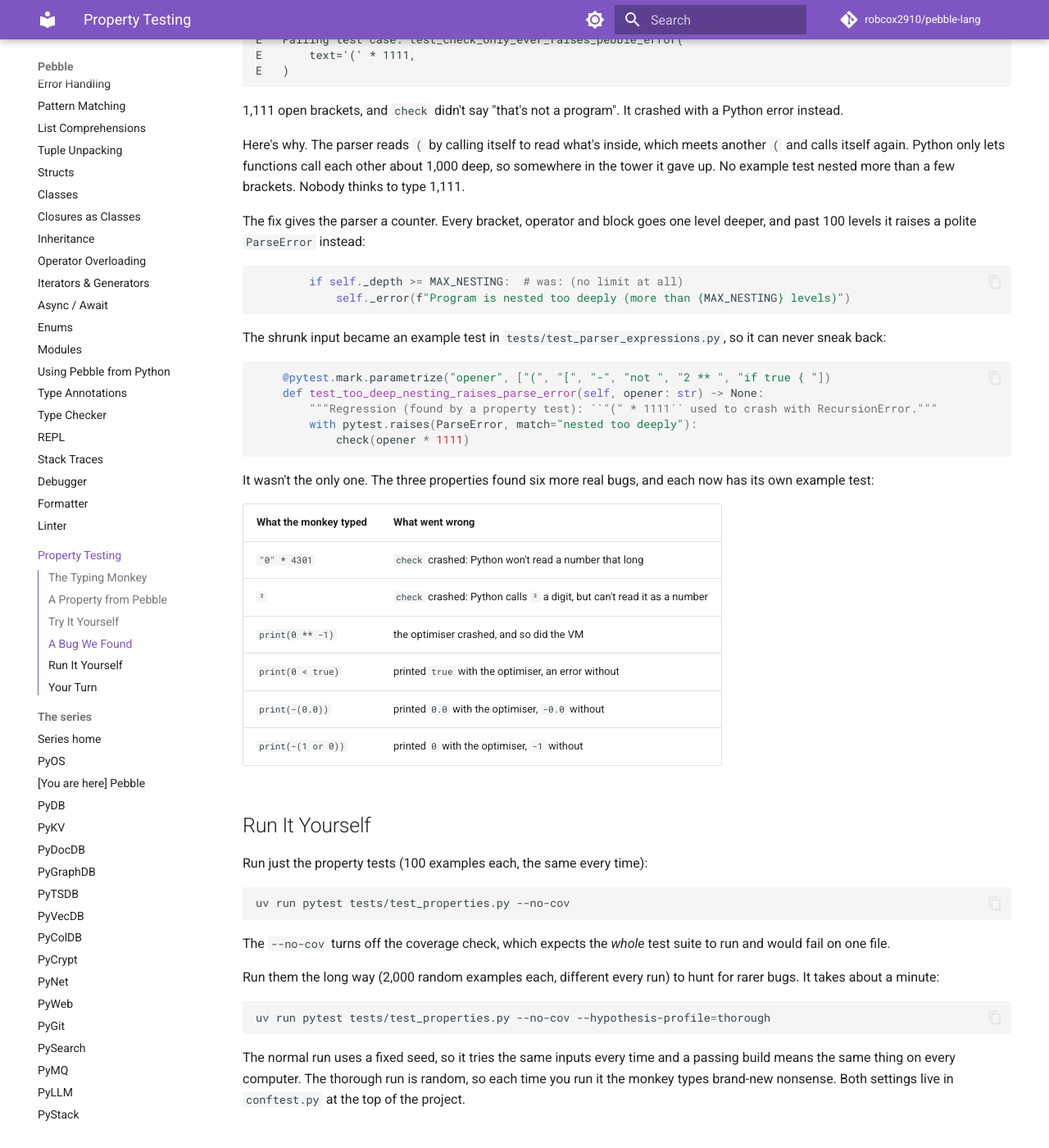
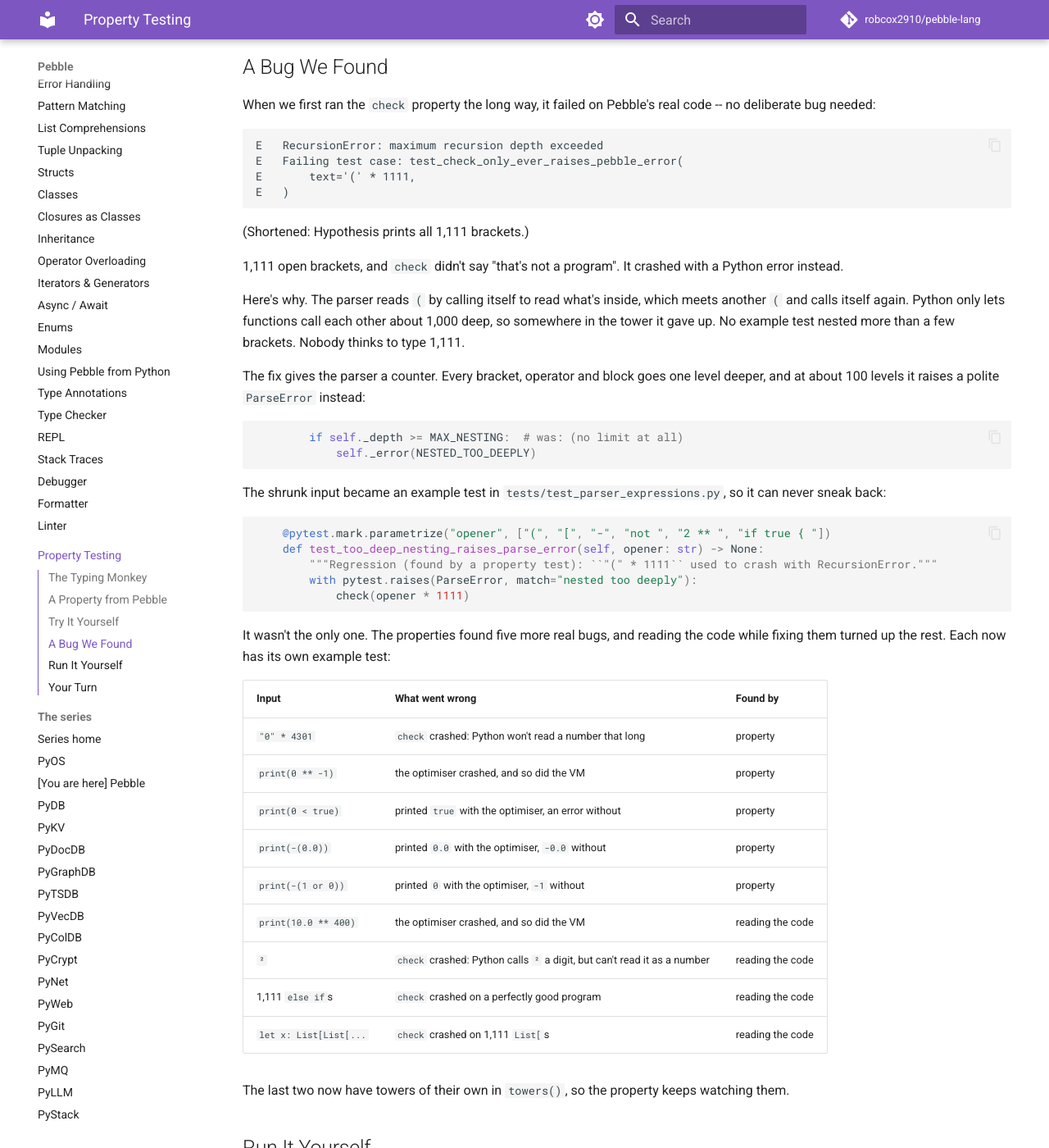
Before and after one commit to robcox2910/pebble-lang, an MkDocs documentation site: the page built from docs/property-testing.md, in a window 1280 px wide and 1400 px high, scrolled down 3669 px. Shown: the whole window at 82% size. Built offline with MkDocs 1.6.1 and Material for MkDocs 9.7.7, drawn with Linux system fonts in a browser that asks for light colours; comment, search, counter and statistics services are not loaded; some of the changed text lies outside the part shown.

Commit message:
docs: say which bugs the properties found and which we found by hand
Co-Authored-By: Claude Opus 5.5 <noreply@anthropic.com>

````diff
--- a/docs/property-testing.md
+++ b/docs/property-testing.md
@@ -56,15 +56,21 @@ def pebble_soup() -> st.SearchStrategy[str]:
     return st.lists(pebble_pieces(), max_size=30).map("".join)
 
 
-def repeat(piece: str, times: int) -> str:
-    """Return *piece* written out *times* times in a row."""
-    return piece * times
+# What a tower starts with, and the piece it stacks: "List[" only nests
+# inside a type annotation, and "else if" only follows an "if".
+TOWER_PIECES = [
+    ("", "("), ("", "["), ("", "{"), ("", "-"), ("", "not "), ("", "~"),
+    ("", "0"), ("", "9"), ("", "if x { "),
+    ("let x: ", "List["), ("if x {}", " else if x {}"),
+]  # fmt: skip
 
 
-def towers() -> st.SearchStrategy[str]:
-    """Make one opener or digit stacked up to 5,000 times, like 5,000 open brackets."""
-    pieces = st.sampled_from(["(", "[", "{", "-", "not ", "~", "0", "9", "if x { "])
-    return st.builds(repeat, pieces, st.integers(min_value=0, max_value=LONGEST_REPEAT))
+@st.composite
+def towers(draw: st.DrawFn) -> str:
+    """Make one piece stacked up to 5,000 times, like 5,000 open brackets."""
+    start, piece = draw(st.sampled_from(TOWER_PIECES))
+    times = draw(st.integers(min_value=0, max_value=LONGEST_REPEAT))
+    return start + piece * times
 
 
 def scraps_of_text() -> st.SearchStrategy[str]:
@@ -87,8 +93,11 @@ Line by line:
 - **`pebble_soup()`** is the monkey that has learnt some Pebble. It glues
   real pieces together (`let`, `{`, `"`...), so the parser gets past the
   first character and has real work to do.
-- **`towers()`** stacks one opener or digit up to 5,000 times. Very deep
-  or very long input is where hand-written code most often gives up.
+- **`towers()`** stacks one piece up to 5,000 times: an opener, a digit,
+  `List[` after `let x: `, or `else if x {}` after `if x {}`. Very deep or
+  very long input is where hand-written code most often gives up.
+- **`@st.composite`** lets a strategy `draw` from other strategies, one
+  step at a time, and then build its answer from what it drew.
 - **`st.one_of(...)`** picks one of the three recipes each time.
 - **`@given(text=scraps_of_text())`** tells Hypothesis to run the test
   many times (100 in a normal run), each time with a fresh `text`.
@@ -188,6 +197,8 @@ E       text='(' * 1111,
 E   )
 ```
 
+(Shortened: Hypothesis prints all 1,111 brackets.)
+
 1,111 open brackets, and `check` didn't say "that's not a program". It
 crashed with a Python error instead.
 
@@ -198,12 +209,12 @@ gave up. No example test nested more than a few brackets. Nobody thinks
 to type 1,111.
 
 The fix gives the parser a counter. Every bracket, operator and block
-goes one level deeper, and past 100 levels it raises a polite
+goes one level deeper, and at about 100 levels it raises a polite
 `ParseError` instead:
 
 ```python
         if self._depth >= MAX_NESTING:  # was: (no limit at all)
-            self._error(f"Program is nested too deeply (more than {MAX_NESTING} levels)")
+            self._error(NESTED_TOO_DEEPLY)
 ```
 
 The shrunk input became an example test in
@@ -217,17 +228,24 @@ The shrunk input became an example test in
             check(opener * 1111)
 ```
 
-It wasn't the only one. The three properties found six more real bugs,
-and each now has its own example test:
+It wasn't the only one. The properties found five more real bugs, and
+reading the code while fixing them turned up the rest. Each now has its
+own example test:
 
-| What the monkey typed | What went wrong |
-|---|---|
-| `"0" * 4301` | `check` crashed: Python won't read a number that long |
-| `²` | `check` crashed: Python calls `²` a digit, but can't read it as a number |
-| `print(0 ** -1)` | the optimiser crashed, and so did the VM |
-| `print(0 < true)` | printed `true` with the optimiser, an error without |
-| `print(-(0.0))` | printed `0.0` with the optimiser, `-0.0` without |
-| `print(-(1 or 0))` | printed `0` with the optimiser, `-1` without |
+| Input | What went wrong | Found by |
+|---|---|---|
+| `"0" * 4301` | `check` crashed: Python won't read a number that long | property |
+| `print(0 ** -1)` | the optimiser crashed, and so did the VM | property |
+| `print(0 < true)` | printed `true` with the optimiser, an error without | property |
+| `print(-(0.0))` | printed `0.0` with the optimiser, `-0.0` without | property |
+| `print(-(1 or 0))` | printed `0` with the optimiser, `-1` without | property |
+| `print(10.0 ** 400)` | the optimiser crashed, and so did the VM | reading the code |
+| `²` | `check` crashed: Python calls `²` a digit, but can't read it as a number | reading the code |
+| 1,111 `else if`s | `check` crashed on a perfectly good program | reading the code |
+| `let x: List[List[...` | `check` crashed on 1,111 `List[`s | reading the code |
+
+The last two now have towers of their own in `towers()`, so the
+property keeps watching them.
 
 ## Run It Yourself
 
@@ -241,7 +259,7 @@ The `--no-cov` turns off the coverage check, which expects the *whole*
 test suite to run and would fail on one file.
 
 Run them the long way (2,000 random examples each, different every run)
-to hunt for rarer bugs. It takes about a minute:
+to hunt for rarer bugs. It takes a minute or two:
 
 ```bash
 uv run pytest tests/test_properties.py --no-cov --hypothesis-profile=thorough
````
Also changed, not shown: docs/concepts/parser.md (+2 -2 lines).
